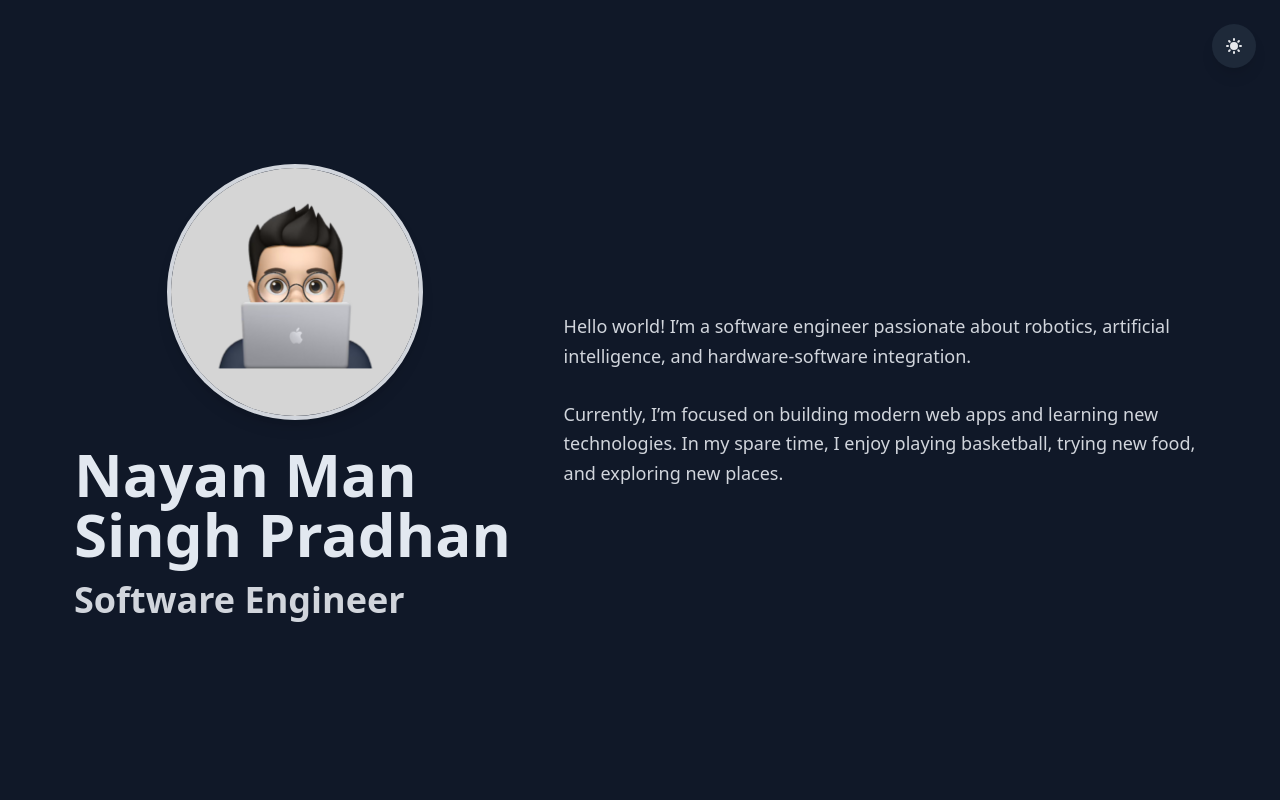
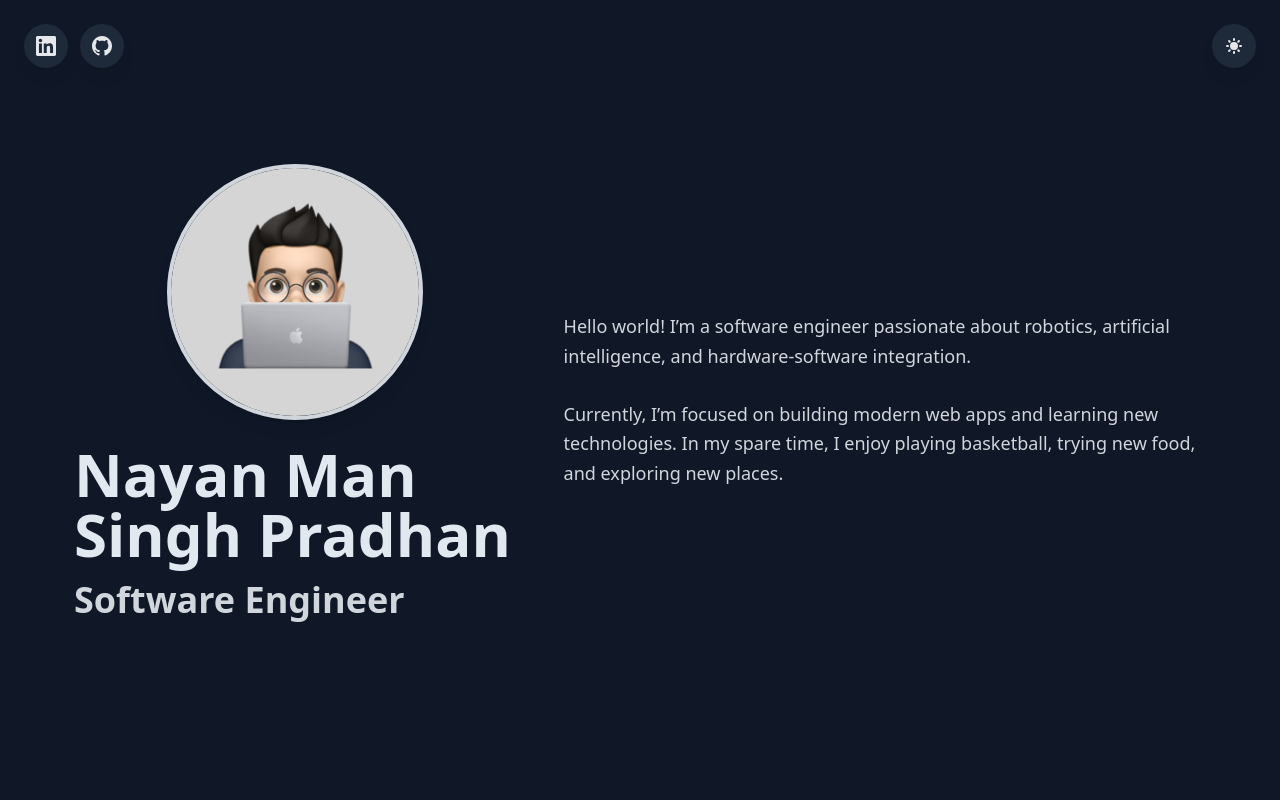
Before and after one commit to nayan-pradhan/personal-portfolio, a React (Vite) app: page / in a window 1280 px wide. Shown: the top 800 px of the page. Built offline with nearby package versions, Linux system fonts and the light colour scheme.

Commit message:
Adding socials

```diff
--- a/src/App.jsx
+++ b/src/App.jsx
@@ -1,6 +1,7 @@
 import Hero from './components/Hero';
 import Experience from './components/Experience';
 import ThemeToggle from './components/ThemeToggle';
+import SocialLinks from './components/SocialLinks';
 import Footer from './components/Footer';
 import { ThemeProvider, useTheme } from './context/ThemeContext';
 
@@ -11,6 +12,7 @@ function AppContent() {
 
     return (
         <div className="bg-white dark:bg-gray-900 text-gray-900 dark:text-gray-400 min-h-screen">
+            <SocialLinks />
             <ThemeToggle />
             <main className="lg:ml-5">
                 <Hero />
--- /dev/null
+++ b/src/components/SocialLinks.jsx
@@ -0,0 +1,73 @@
+import { useState, useEffect } from 'react';
+
+const SocialLinks = () => {
+    const [isVisible, setIsVisible] = useState(true);
+
+    useEffect(() => {
+        const handleScroll = () => {
+            const heroSection = document.getElementById('hero');
+            if (heroSection) {
+                const heroBottom = heroSection.offsetTop + heroSection.offsetHeight;
+                const scrollPosition = window.scrollY + window.innerHeight * 0.2; // Show/hide when 20% of viewport past hero
+
+                setIsVisible(scrollPosition < heroBottom);
+            }
+        };
+
+        window.addEventListener('scroll', handleScroll);
+        handleScroll(); // Check initial position
+
+        return () => window.removeEventListener('scroll', handleScroll);
+    }, []);
+    const socialLinks = [
+        {
+            name: "LinkedIn",
+            url: "https://www.linkedin.com/in/nayanpradhan/",
+            icon: (
+                <svg
+                    className="w-5 h-5"
+                    fill="currentColor"
+                    viewBox="0 0 24 24"
+                    xmlns="http://www.w3.org/2000/svg"
+                >
+                    <path d="M20.447 20.452h-3.554v-5.569c0-1.328-.027-3.037-1.852-3.037-1.853 0-2.136 1.445-2.136 2.939v5.667H9.351V9h3.414v1.561h.046c.477-.9 1.637-1.85 3.37-1.85 3.601 0 4.267 2.37 4.267 5.455v6.286zM5.337 7.433c-1.144 0-2.063-.926-2.063-2.065 0-1.138.92-2.063 2.063-2.063 1.14 0 2.064.925 2.064 2.063 0 1.139-.925 2.065-2.064 2.065zm1.782 13.019H3.555V9h3.564v11.452zM22.225 0H1.771C.792 0 0 .774 0 1.729v20.542C0 23.227.792 24 1.771 24h20.451C23.2 24 24 23.227 24 22.271V1.729C24 .774 23.2 0 22.222 0h.003z"/>
+                </svg>
+            ),
+        },
+        {
+            name: "GitHub",
+            url: "https://github.com/nayan-pradhan",
+            icon: (
+                <svg
+                    className="w-5 h-5"
+                    fill="currentColor"
+                    viewBox="0 0 24 24"
+                    xmlns="http://www.w3.org/2000/svg"
+                >
+                    <path d="M12 0c-6.626 0-12 5.373-12 12 0 5.302 3.438 9.8 8.207 11.387.599.111.793-.261.793-.577v-2.234c-3.338.726-4.033-1.416-4.033-1.416-.546-1.387-1.333-1.756-1.333-1.756-1.089-.745.083-.729.083-.729 1.205.084 1.839 1.237 1.839 1.237 1.07 1.834 2.807 1.304 3.492.997.107-.775.418-1.305.762-1.604-2.665-.305-5.467-1.334-5.467-5.931 0-1.311.469-2.381 1.236-3.221-.124-.303-.535-1.524.117-3.176 0 0 1.008-.322 3.301 1.23.957-.266 1.983-.399 3.003-.404 1.02.005 2.047.138 3.006.404 2.291-1.552 3.297-1.23 3.297-1.23.653 1.653.242 2.874.118 3.176.77.84 1.235 1.911 1.235 3.221 0 4.609-2.807 5.624-5.479 5.921.43.372.823 1.102.823 2.222v3.293c0 .319.192.694.801.576 4.765-1.589 8.199-6.086 8.199-11.386 0-6.627-5.373-12-12-12z"/>
+                </svg>
+            ),
+        },
+    ];
+
+    return (
+        <div className={`fixed top-6 left-6 z-50 flex gap-3 transition-all duration-300 ${
+            isVisible ? 'opacity-100 translate-y-0' : 'opacity-0 -translate-y-4 pointer-events-none'
+        }`}>
+            {socialLinks.map((link) => (
+                <a
+                    key={link.name}
+                    href={link.url}
+                    target="_blank"
+                    rel="noopener noreferrer"
+                    className="p-3 rounded-full bg-gray-200 dark:bg-gray-800 text-gray-800 dark:text-gray-200 hover:bg-gray-300 dark:hover:bg-gray-700 transition-all duration-300 shadow-lg hover:scale-110"
+                    aria-label={`Visit my ${link.name} profile`}
+                >
+                    {link.icon}
+                </a>
+            ))}
+        </div>
+    );
+};
+
+export default SocialLinks;
--- a/src/components/ThemeToggle.jsx
+++ b/src/components/ThemeToggle.jsx
@@ -1,12 +1,33 @@
 import { useTheme } from "../context/ThemeContext";
+import { useState, useEffect } from 'react';
 
 const ThemeToggle = () => {
   const { isDark, toggleTheme } = useTheme();
+  const [isVisible, setIsVisible] = useState(true);
+
+  useEffect(() => {
+    const handleScroll = () => {
+      const heroSection = document.getElementById('hero');
+      if (heroSection) {
+        const heroBottom = heroSection.offsetTop + heroSection.offsetHeight;
+        const scrollPosition = window.scrollY + window.innerHeight * 0.2; // Show/hide when 20% of viewport past hero
+
+        setIsVisible(scrollPosition < heroBottom);
+      }
+    };
+
+    window.addEventListener('scroll', handleScroll);
+    handleScroll(); // Check initial position
+
+    return () => window.removeEventListener('scroll', handleScroll);
+  }, []);
 
   return (
     <button
       onClick={toggleTheme}
-      className="fixed top-6 right-6 z-50 p-3 rounded-full bg-gray-200 dark:bg-gray-800 text-gray-800 dark:text-gray-200 hover:bg-gray-300 dark:hover:bg-gray-700 transition-colors shadow-lg"
+      className={`fixed top-6 right-6 z-50 p-3 rounded-full bg-gray-200 dark:bg-gray-800 text-gray-800 dark:text-gray-200 hover:bg-gray-300 dark:hover:bg-gray-700 transition-all duration-300 shadow-lg ${
+        isVisible ? 'opacity-100 translate-y-0' : 'opacity-0 -translate-y-4 pointer-events-none'
+      }`}
       aria-label="Toggle theme"
     >
       {isDark ? (
```
